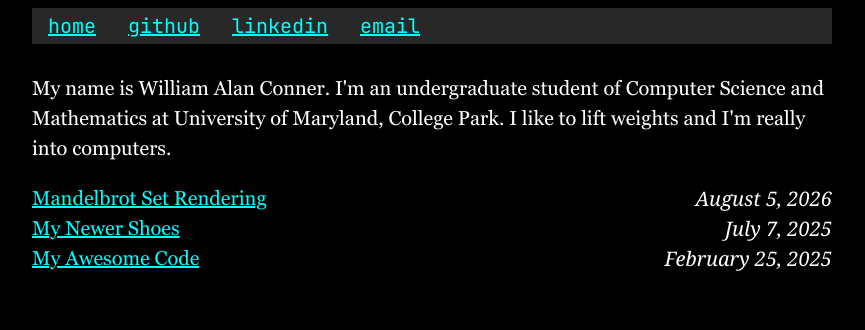
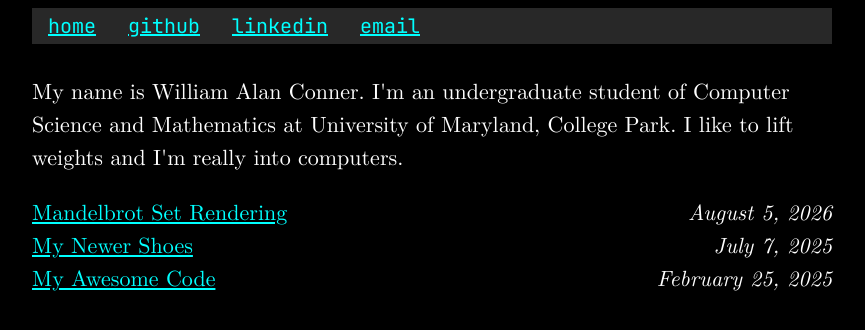
Before and after one commit to wilsx2/blog, a Jekyll site: the page built from index.html, in a window 1280 px wide. Shown: the top 330 px of the page, without its empty margins (208-1073 px from the left). Built offline with Jekyll 4.4.1, drawn with Linux system fonts in a browser that asks for light colours.

Commit message:
Added Latin Modern font

```diff
--- a/assets/css/style.css
+++ b/assets/css/style.css
@@ -17,6 +17,35 @@
     url("../fonts/georgia.woff") format("woff");
   font-weight: normal;
   font-style: normal;
+}
+
+@font-face {
+  font-family: "Latin Modern";
+  src:
+    url("../fonts/lmroman-regular-webfont.woff") format("woff");
+  font-weight: normal;
+  font-style: normal;
+}
+@font-face {
+  font-family: "Latin Modern";
+  src:
+    url("../fonts/lmroman-bold-webfont.woff") format("woff");
+  font-weight: bold;
+  font-style: normal;
+}
+@font-face {
+  font-family: "Latin Modern";
+  src:
+    url("../fonts/lmroman-italic-webfont.woff") format("woff");
+  font-weight: normal;
+  font-style: italic;
+}
+@font-face {
+  font-family: "Latin Modern";
+  src:
+    url("../fonts/lmroman-bolditalic-webfont.woff") format("woff");
+  font-weight: bold;
+  font-style: italic;
 }
 
 @font-face {
@@ -68,9 +97,9 @@ div.page-content {
   max-width: 800px;
 
   line-height: 1.5;
-  font-size: 20px;
+  font-size: 22px;
   color: white;
-  font-family: "Georgia", serif;
+  font-family: "Latin Modern", serif;
 }
 
 ul { list-style-type: square; }
```
Also changed, not shown: GUST-LICENSE.txt (added, +28 -0 lines), assets/fonts/lmroman-bold-webfont.woff (added), assets/fonts/lmroman-bolditalic-webfont.woff (added), assets/fonts/lmroman-italic-webfont.woff (added), assets/fonts/lmroman-regular-webfont.woff (added).
